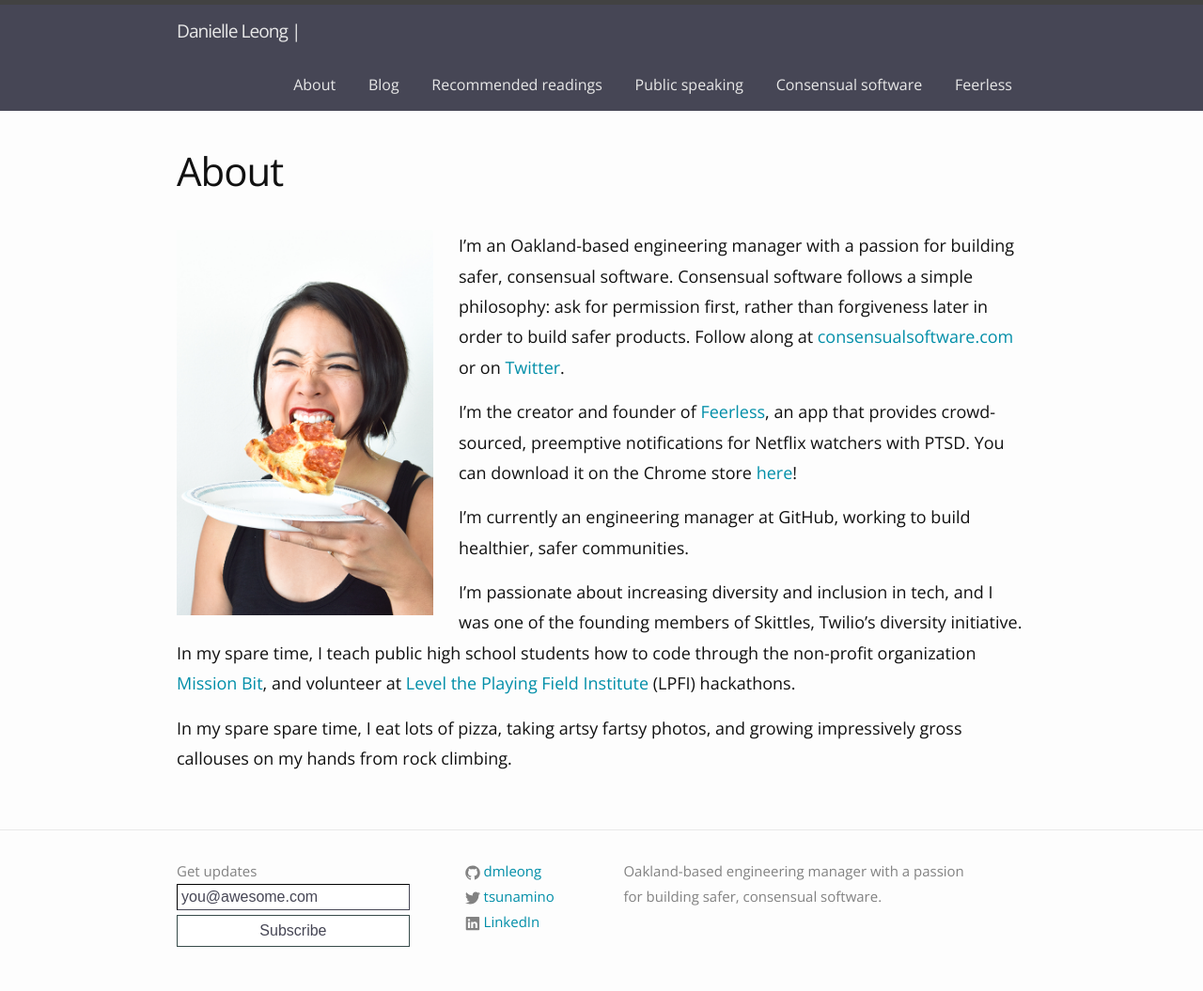
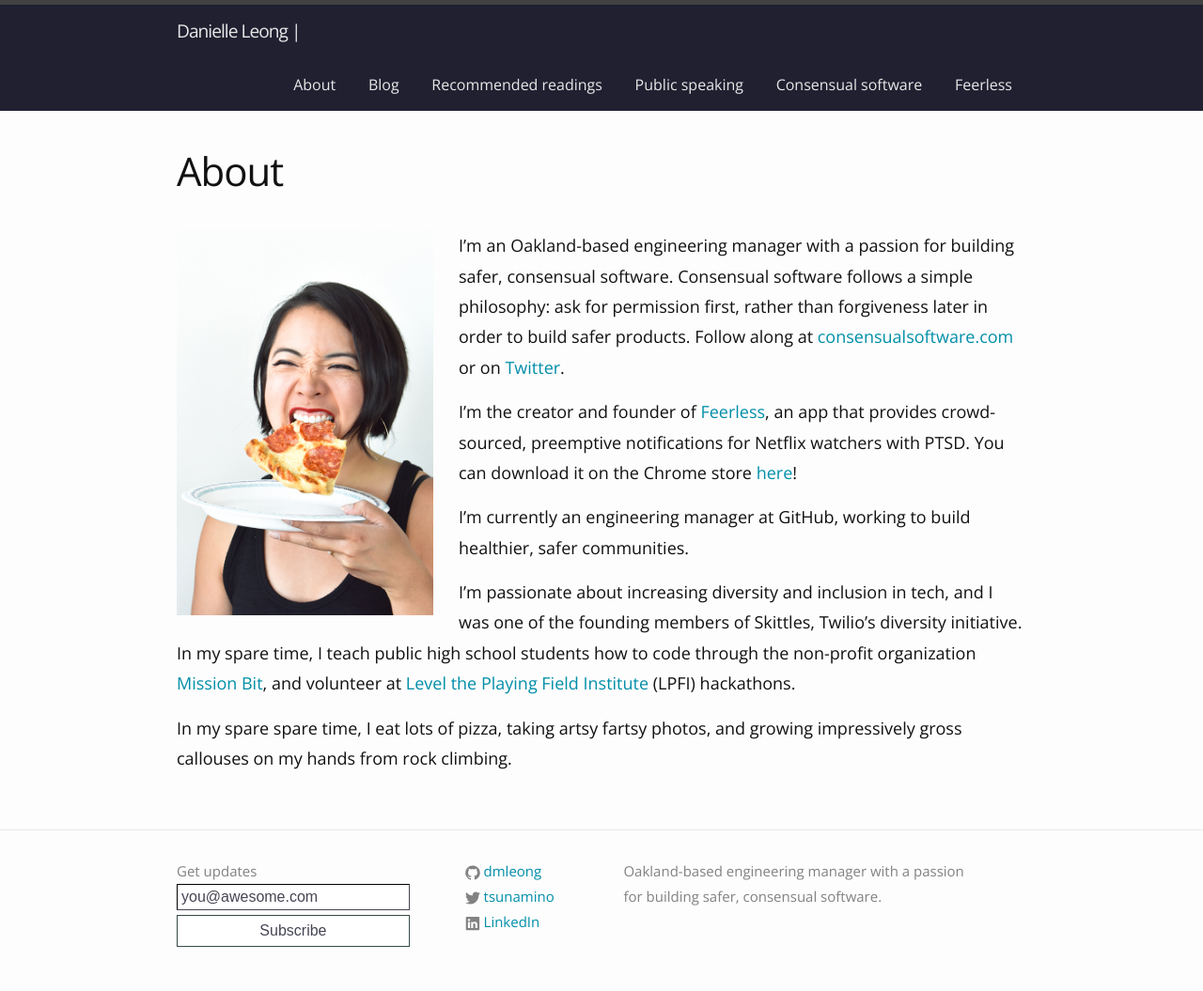
Before and after one commit to dmleong/dmleong.github.io, a Jekyll site: the page built from about.md, in a window 1280 px wide. Shown: the whole page at 94% size. Built offline with Jekyll 4.4.1, drawn with Linux system fonts in a browser that asks for light colours.

Commit message:
Fix nav color

```diff
--- a/css/main.scss
+++ b/css/main.scss
@@ -91,7 +91,7 @@
 		border-bottom: 1px solid transparent;
 
 		&.dark {
-			background: $dark-purple;
+			background: #202031;
 			color: $grey-color-light;
 
 			a {
```
